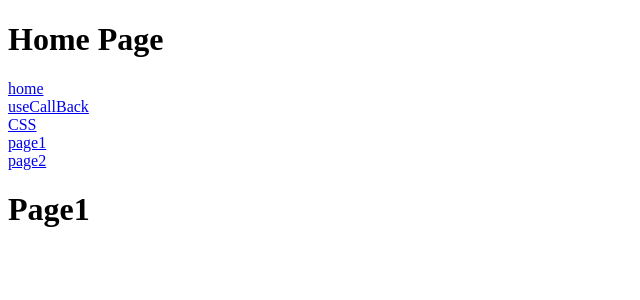
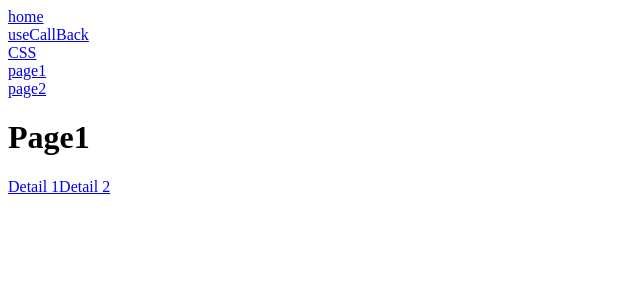
Before and after one commit to sasayan0315/react-learn-lv2, a React (Create React App) app: page /page1 in a window 1280 px wide. Shown: the top 300 px of the page, without its empty margins (0-640 px from the left). Built offline with nearby package versions, Linux system fonts and the light colour scheme.

Commit message:
initial commit

```diff
--- a/src/App.js
+++ b/src/App.js
@@ -1,12 +1,22 @@
-import { BrowserRouter, Link, Switch, Route, Router } from "react-router-dom";
-import { ReactRouter } from "./components/Router/ReactRouter";
+import { Link, BrowserRouter } from "react-router-dom";
+import { MyRouter } from "./components/Router/MyRouter";
 import "./styles.css";
 
 export default function App() {
   return (
     <>
       <BrowserRouter>
-        <ReactRouter />
+        <Link to="/">home</Link>
+        <br />
+        <Link to="/callback">useCallBack</Link>
+        <br />
+        <Link to="/css">CSS</Link>
+        <br />
+        <Link to="/page1">page1</Link>
+        <br />
+        <Link to="/page2">page2</Link>
+        <br />
+        <MyRouter />
       </BrowserRouter>
     </>
   );
--- /dev/null
+++ b/src/components/Page/Page1/Page1.jsx
@@ -0,0 +1,10 @@
+import { Link } from "react-router-dom";
+export const Page1 = () => {
+  return (
+    <>
+      <h1> Page1 </h1>
+      <Link to="/page1/detail1/">Detail 1</Link>
+      <Link to="/page1/detail2/">Detail 2</Link>
+    </>
+  );
+};
--- /dev/null
+++ b/src/components/Page/Page1/Page1Detail1.jsx
@@ -0,0 +1,7 @@
+export const Page1Detail1 = () => {
+  return (
+    <>
+      <h1> Page1 Detail1 </h1>
+    </>
+  );
+};
--- /dev/null
+++ b/src/components/Page/Page1/Page1Detail2.jsx
@@ -0,0 +1,7 @@
+export const Page1Detail2 = () => {
+  return (
+    <>
+      <h1> Page1 Detail2 </h1>
+    </>
+  );
+};
--- /dev/null
+++ b/src/components/Router/MyRouter.jsx
@@ -0,0 +1,47 @@
+import { Switch, Route } from "react-router-dom";
+
+import { Home } from "../Page/Home";
+import { Page2 } from "../Page/Page2";
+import { ReactCss } from "../Css/ReactCss";
+import { CallBack } from "../Callback/CallBack";
+import { page1Routes } from "./Page1Router";
+
+export const MyRouter = () => {
+  return (
+    <>
+      <Switch>
+        <Route exact path="/">
+          <Home />
+        </Route>
+        <Route path="/callback">
+          <CallBack />
+        </Route>
+        <Route path="/css">
+          <ReactCss />
+        </Route>
+        <Route
+          path="/page1"
+          render={({ match: { url } }) => (
+            <Switch>
+              {page1Routes.map((route) => {
+                console.log(`${url}${route.path}`);
+                return (
+                  <Route
+                    key={route.path}
+                    exact={route.exact}
+                    path={`${url}${route.path}`}
+                  >
+                    {route.children}
+                  </Route>
+                );
+              })}
+            </Switch>
+          )}
+        ></Route>
+        <Route path="/page2">
+          <Page2 />
+        </Route>
+      </Switch>
+    </>
+  );
+};
--- a/src/components/Router/Page1.jsx
+++ /dev/null
@@ -1,7 +0,0 @@
-export const Page1 = () => {
-  return (
-    <>
-      <h1> Page1 </h1>
-    </>
-  );
-};
--- /dev/null
+++ b/src/components/Router/Page1Router.jsx
@@ -0,0 +1,21 @@
+import { Page1 } from "../Page/Page1/Page1";
+import { Page1Detail1 } from "../Page/Page1/Page1Detail1";
+import { Page1Detail2 } from "../Page/Page1/Page1Detail2";
+
+export const page1Routes = [
+  {
+    path: "",
+    exact: true,
+    children: <Page1 />
+  },
+  {
+    path: "/detail1",
+    exact: false,
+    children: <Page1Detail1 />
+  },
+  {
+    path: "/detail2",
+    exact: false,
+    children: <Page1Detail2 />
+  }
+];
--- a/src/components/Router/ReactRouter.jsx
+++ /dev/null
@@ -1,44 +0,0 @@
-import { Switch, Route, Link } from "react-router-dom";
-
-import { Home } from "./Home";
-import { Page1 } from "./Page1";
-import { Page2 } from "./Page2";
-import { ReactCss } from "../Css/ReactCss";
-import { CallBack } from "../Callback/CallBack";
-
-export const ReactRouter = () => {
-  return (
-    <>
-      <Home />
-
-      <Link to="/">home</Link>
-      <br />
-      <Link to="/callback">useCallBack</Link>
-      <br />
-      <Link to="/css">CSS</Link>
-      <br />
-      <Link to="/page1">page1</Link>
-      <br />
-      <Link to="/page2">page2</Link>
-      <br />
-      <Switch>
-        <Route exact path="/">
-          <Home />
-        </Route>
-        <Route path="/callback">
-          <CallBack />
-        </Route>
-        <Route path="/css">
-          <ReactCss />
-        </Route>
-
-        <Route path="/page1">
-          <Page1 />
-        </Route>
-        <Route path="/page2">
-          <Page2 />
-        </Route>
-      </Switch>
-    </>
-  );
-};
```
Also changed, not shown: src/components/Page/Home.jsx (renamed from src/components/Router/Home.jsx), src/components/Page/Page2.jsx (renamed from src/components/Router/Page2.jsx).
